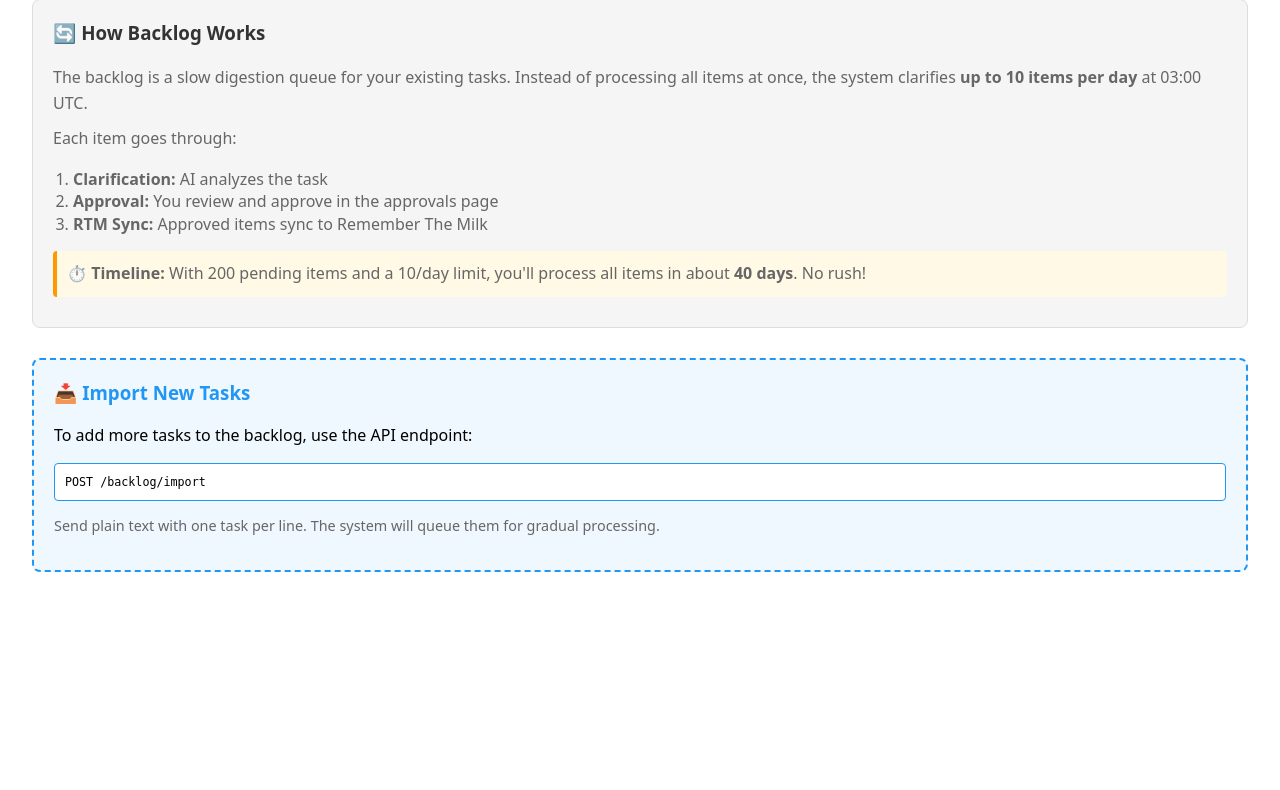
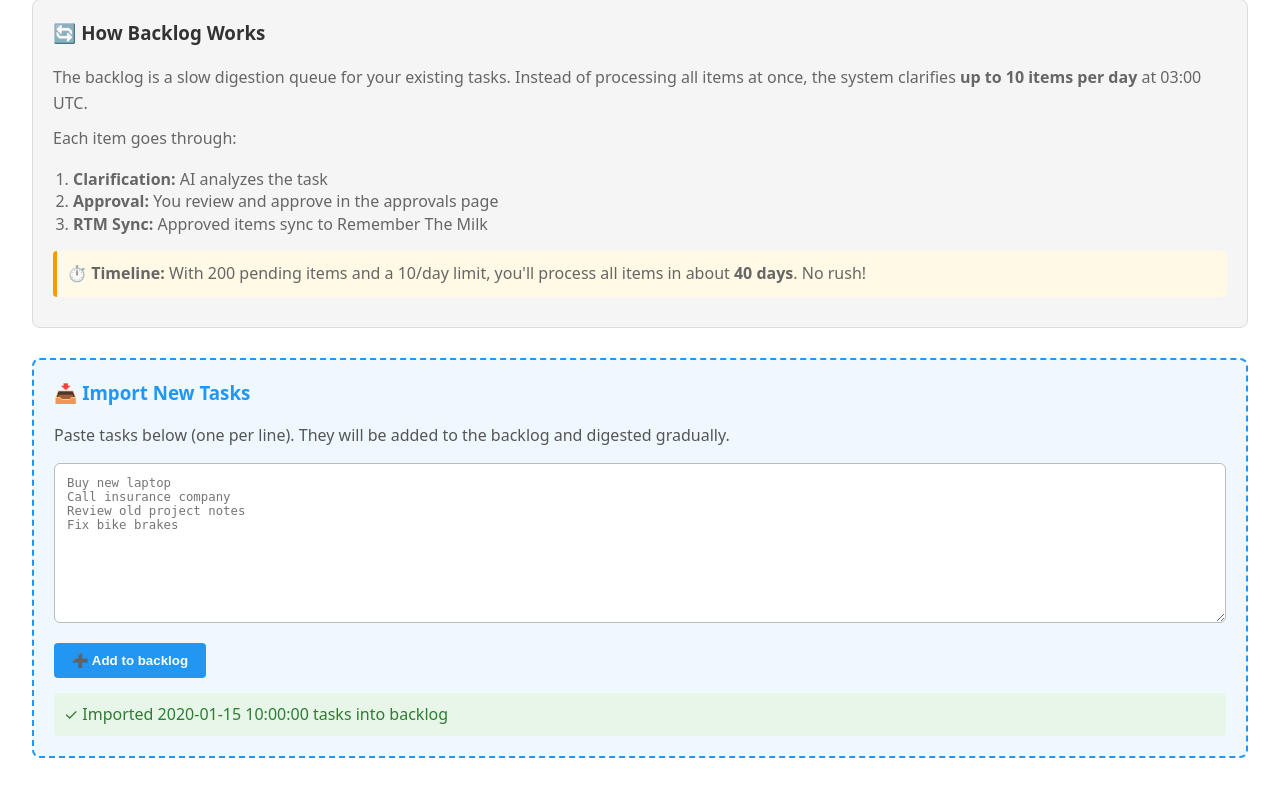
Before and after one commit to iaarnio/gtd-backend, a FastAPI app: template app/templates/backlog.html in a window 1280 px wide. Shown: the part 461-1251 px from the top of the page. Before the commit the page ends 1033 px from the top, so only its background shows below. Run offline with FastAPI, Linux system fonts and the light colour scheme; the template is opened without the code that fills it: most values are stand-ins (such as "Sample title", 1, 10 or a date in 2020); parts of the project's set-up code (start-up, migrations or seed data) failed here and were passed over.

Commit message:
Add backlog input form

```diff
--- a/app/main.py
+++ b/app/main.py
@@ -4,7 +4,7 @@ import os
 from datetime import datetime, timedelta
 from typing import Any, Dict, Optional
 
-from fastapi import Depends, FastAPI, HTTPException, Request, status
+from fastapi import Depends, FastAPI, HTTPException, Request, Form, status
 from fastapi.responses import HTMLResponse, RedirectResponse
 from fastapi.templating import Jinja2Templates
 from sqlalchemy import func
@@ -17,6 +17,9 @@ from .logging_config import configure_logging, get_logger
 from .rtm import auth_get_frob, auth_get_token
 from .rtm_auth import is_rtm_auth_valid, store_rtm_auth, bootstrap_rtm_auth_from_env
 from .schemas import CaptureCreate, CaptureOut, ClarificationUpdate
+from app.backlog_processor import bulk_import_backlog, get_backlog_status
+from app.db import SessionLocal
+
 
 # Configure logging
 configure_logging(
@@ -270,6 +273,16 @@ def metrics(request: Request, db: Session = Depends(get_db)) -> HTMLResponse:
         "metrics.html",
         {"request": request, "metrics": metrics_data},
     )
+
+@app.post("/backlog/import/ui")
+def backlog_import_ui(tasks: str = Form(...)):
+    db = SessionLocal()
+    try:
+        bulk_import_backlog(db, tasks)
+    finally:
+        db.close()
+
+    return RedirectResponse(url="/backlog", status_code=303)
 
 
 @app.get("/audit-log", response_class=HTMLResponse)
@@ -876,42 +889,23 @@ def regenerate_highlights(db: Session = Depends(get_db)) -> dict:
 
 
 @app.post("/backlog/import")
-async def backlog_import(request: Request, db: Session = Depends(get_db)) -> dict:
-    """
-    Bulk import tasks into backlog (one per line).
+def backlog_import_api(text: str):
+    db = SessionLocal()
+    try:
+        return bulk_import_backlog(db, text)
+    finally:
+        db.close()
 
-    Accepts plain text, one task per line. Whitespace-only lines ignored.
-    Tasks are queued for slow clarification (e.g., 5 per day).
-
-    Returns:
-        dict with imported count and skipped count
-    """
-    from . import backlog_processor
-
-    try:
-        body = await request.body()
-        text = body.decode("utf-8")
-    except Exception as e:
-        raise HTTPException(
-            status_code=status.HTTP_400_BAD_REQUEST,
-            detail=f"Failed to read request body: {e}",
-        )
-
-    result = backlog_processor.bulk_import_backlog(db, text)
-    return result
 
 
 @app.get("/backlog", response_class=HTMLResponse)
-def backlog_status(request: Request, db: Session = Depends(get_db)) -> HTMLResponse:
-    """
-    Get backlog status overview with visualization.
-
-    Returns counts for pending, processed, failed items.
-    """
-    from . import backlog_processor
-
-    status = backlog_processor.get_backlog_status(db)
-    return templates.TemplateResponse(
-        "backlog.html",
-        {"request": request, "backlog": status},
-    )
+def backlog_page(request: Request):
+    db = SessionLocal()
+    try:
+        status = get_backlog_status(db)
+        return templates.TemplateResponse(
+            "backlog.html",
+            {"request": request, "backlog": status},
+        )
+    finally:
+        db.close()
--- a/app/templates/backlog.html
+++ b/app/templates/backlog.html
@@ -205,15 +205,58 @@
 <!-- Import Section -->
 <div class="import-section">
     <h3>📥 Import New Tasks</h3>
-    <p>
-        To add more tasks to the backlog, use the API endpoint:
+
+    <p style="color: #555;">
+        Paste tasks below (one per line). They will be added to the backlog
+        and digested gradually.
     </p>
-    <p style="background: white; padding: 10px; border-radius: 4px; border: 1px solid #2196f3; font-family: monospace; font-size: 0.9em;">
-        POST /backlog/import
-    </p>
-    <p style="font-size: 0.9em; color: #666;">
-        Send plain text with one task per line. The system will queue them for gradual processing.
-    </p>
+
+    <form method="post" action="/backlog/import/ui">
+        <textarea
+            name="tasks"
+            rows="8"
+            placeholder="Buy new laptop
+Call insurance company
+Review old project notes
+Fix bike brakes"
+            style="
+                width: 100%;
+                box-sizing: border-box;
+                padding: 12px;
+                font-family: monospace;
+                font-size: 0.95em;
+                border-radius: 6px;
+                border: 1px solid #bbb;
+                resize: vertical;
+            "
+            required
+        ></textarea>
+
+        <div style="margin-top: 15px;">
+            <button
+                type="submit"
+                style="
+                    padding: 10px 18px;
+                    background: #2196f3;
+                    color: white;
+                    border: none;
+                    border-radius: 4px;
+                    cursor: pointer;
+                    font-weight: bold;
+                "
+            >
+                ➕ Add to backlog
+            </button>
+        </div>
+    </form>
+
+    {% if import_result %}
+        <div style="margin-top: 15px; padding: 10px; border-radius: 4px;
+             background: #e8f5e9; color: #2e7d32;">
+            ✓ Imported {{ import_result.added }} tasks into backlog
+        </div>
+    {% endif %}
 </div>
 
+
 {% endblock %}
```
